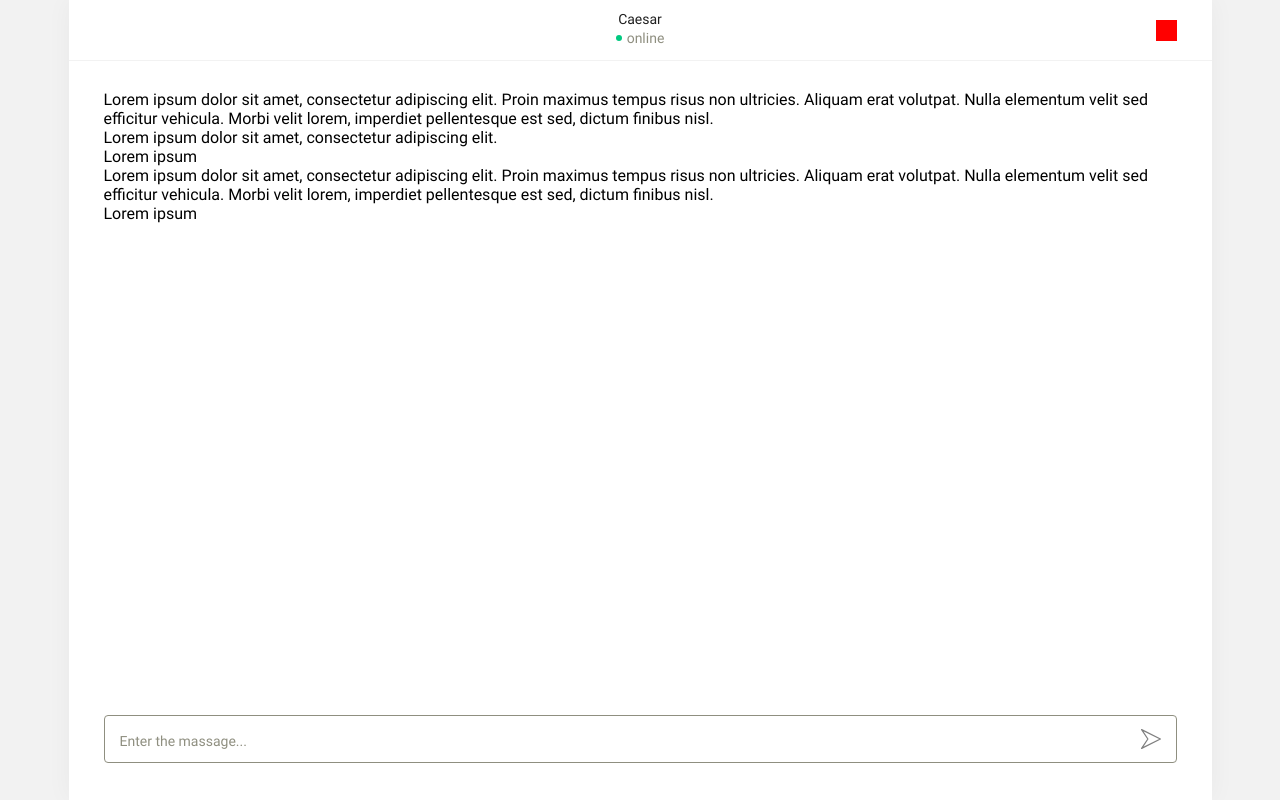
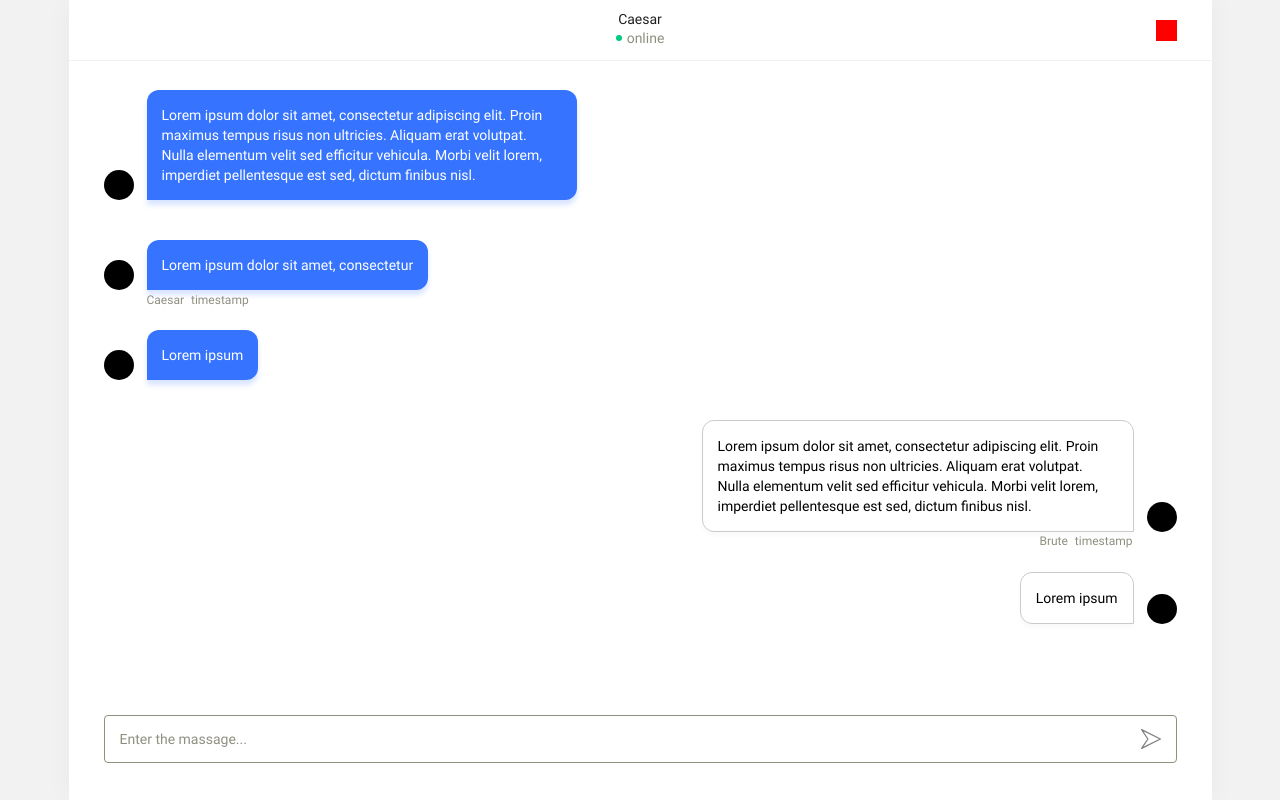
Before and after one commit to mrdimemes/react-chat, a React (Create React App) app in the folder front-end/: page / in a window 1280 px wide. Built offline with nearby package versions, Linux system fonts and the light colour scheme.

Commit message:
styles for massages

```diff
--- a/front-end/src/components/chat/Massage.jsx
+++ b/front-end/src/components/chat/Massage.jsx
@@ -1,6 +1,8 @@
 import React from 'react';
 
 import classNames from 'classnames';
+
+import '../../styles/sass/components/chat/Massage.sass';
 
 
 function Massage({ type, autor, time, children }) {
@@ -16,10 +18,16 @@ function Massage({ type, autor, time, children }) {
         {[`massage__text_${type}`] : type }
       )} >
         { children }
+        <div className={classNames(
+          'massage__meta',
+          {[`massage__meta_${type}`] : type }
+        )}>
+          <div className='massage__autor'>{ autor }</div>
+          <div className='massage__time'>{ time }</div>
+        </div>
       </div>
       <div className='massage__marker'></div>
-      <div className='massage__autor'>{ autor }</div>
-      <div className='massage__time'>{ time }</div>
+
     </div>
   )
 }
--- a/front-end/src/components/chat/MassageGallery.jsx
+++ b/front-end/src/components/chat/MassageGallery.jsx
@@ -1,4 +1,6 @@
 import React from 'react';
+
+import { Massage } from './';
 
 import '../../styles/sass/components/chat/MassageGallery.sass';
 
@@ -7,56 +9,41 @@ function MassageGallery() {
   return (
     <div className='chat__massage-gallery massage-gallery'>
 
-      <div className='massage-gallery__massage massage massage_incoming'>
-        <div className='massage__photo'></div>
-        <div className='massage__text massage__text_incoming'>
-          Lorem ipsum dolor sit amet, consectetur adipiscing elit.
+      <Massage
+        type='incoming'
+        children='Lorem ipsum dolor sit amet, consectetur adipiscing elit.
           Proin maximus tempus risus non ultricies. Aliquam erat volutpat.
           Nulla elementum velit sed efficitur vehicula. Morbi velit lorem,
-          imperdiet pellentesque est sed, dictum finibus nisl.
-        </div>
-        <div className='massage__marker'></div>
-        <div className='massage__time'></div>
-      </div>
+          imperdiet pellentesque est sed, dictum finibus nisl.'
+      />
 
-      <div className='massage-gallery__massage massage massage_incoming'>
-        <div className='massage__photo'></div>
-        <div className='massage__text massage__text_incoming'>
-          Lorem ipsum dolor sit amet, consectetur adipiscing elit.
-        </div>
-        <div className='massage__marker'></div>
-        <div className='massage__time'></div>
-      </div>
+      <Massage
+        type='incoming'
+        children='Lorem ipsum dolor sit amet, consectetur'
+        time='timestamp'
+        autor='Caesar'
+      />
 
-      <div className='massage-gallery__massage massage massage_incoming'>
-        <div className='massage__photo'></div>
-        <div className='massage__text massage__text_incoming'>
-          Lorem ipsum
-        </div>
-        <div className='massage__marker'></div>
-        <div className='massage__time'></div>
-      </div>
+      <Massage
+        type='incoming'
+        children='Lorem ipsum'
+      />
 
-      <div className='massage-gallery__massage massage massage_outgoing'>
-        <div className='massage__photo'></div>
-        <div className='massage__text massage__text_outgoing'>
-          Lorem ipsum dolor sit amet, consectetur adipiscing elit.
+      <Massage
+        type='outgoing'
+        children='Lorem ipsum dolor sit amet, consectetur adipiscing elit.
           Proin maximus tempus risus non ultricies. Aliquam erat volutpat.
           Nulla elementum velit sed efficitur vehicula. Morbi velit lorem,
-          imperdiet pellentesque est sed, dictum finibus nisl.
-        </div>
-        <div className='massage__marker'></div>
-        <div className='massage__time'></div>
-      </div>
+          imperdiet pellentesque est sed, dictum finibus nisl.'
+        time='timestamp'
+        autor='Brute'
+      />
 
-      <div className='massage-gallery__massage massage massage_outgoing'>
-        <div className='massage__photo'></div>
-        <div className='massage__text massage__text_outgoing'>
-          Lorem ipsum
-        </div>
-        <div className='massage__marker'></div>
-        <div className='massage__time'></div>
-      </div>
+      <Massage
+        type='outgoing'
+        children='Lorem ipsum'
+      />
+
     </div>
   )
 }
--- a/front-end/src/styles/sass/components/chat/Chat.sass
+++ b/front-end/src/styles/sass/components/chat/Chat.sass
@@ -55,7 +55,7 @@
     max-height: 160px
     max-width: 600px
     font-size: 14px
-    line-height: 16px
+    line-height: 20px
     color: colors.$dark-gray
     &:empty::before
       content: 'Enter the massage...'
--- /dev/null
+++ b/front-end/src/styles/sass/components/chat/Massage.sass
@@ -0,0 +1,46 @@
+@use '../../foundation/general'
+@use '../../foundation/mixins'
+@use '../../foundation/colors'
+
+
+.massage
+  padding-top: 10px
+  padding-bottom: 30px
+  display: flex
+  column-gap: 13px
+  align-items: flex-end
+  &__photo
+    @include mixins.square(30px)
+    border-radius: 50%
+    background-color: black
+  &__text
+    max-width: 400px
+    padding: 15px
+    font-size: 14px
+    line-height: 20px
+    overflow-wrap: break-word
+    position: relative
+    &_incoming
+      border-radius: 12px 12px 12px 0
+      background-color: colors.$main-color
+      box-shadow: 0px 5px 5px rgba(54, 116, 255, 0.196733)
+      color: white
+    &_outgoing
+      border-radius: 12px 12px 0px 12px
+      box-shadow: 0px 4px 4px rgba(0, 0, 0, 0.0220444)
+      border: 1px solid colors.$light-gray
+
+  &__meta
+    display: flex
+    column-gap: 7px
+    font-size: 12px
+    position: absolute
+    bottom: -20px
+    color: colors.$gray
+    &_incoming
+      left: 0
+    &_outgoing
+      right: 0
+
+  &_outgoing
+    flex-direction: row-reverse
--- a/front-end/src/styles/sass/components/chat/MassageGallery.sass
+++ b/front-end/src/styles/sass/components/chat/MassageGallery.sass
@@ -2,4 +2,4 @@
 
 
 .massage-gallery
-  padding: 30px 35px 0 35px
+  padding: 20px 35px 0 35px
```
